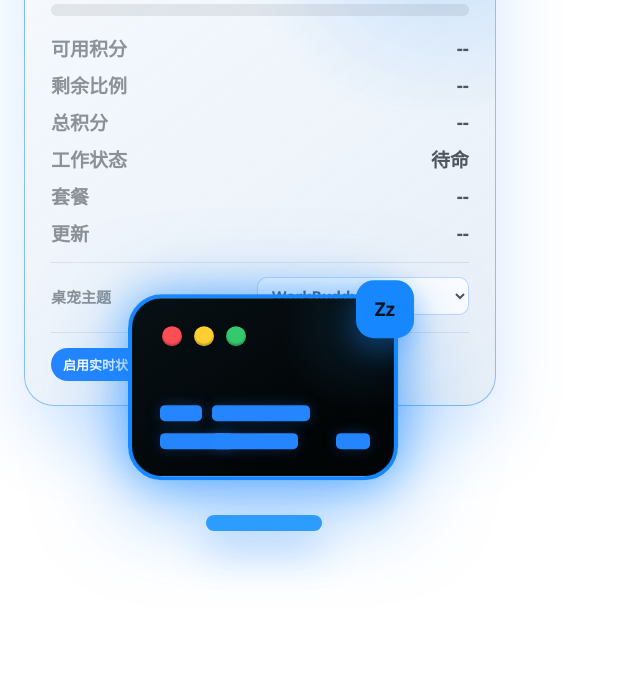
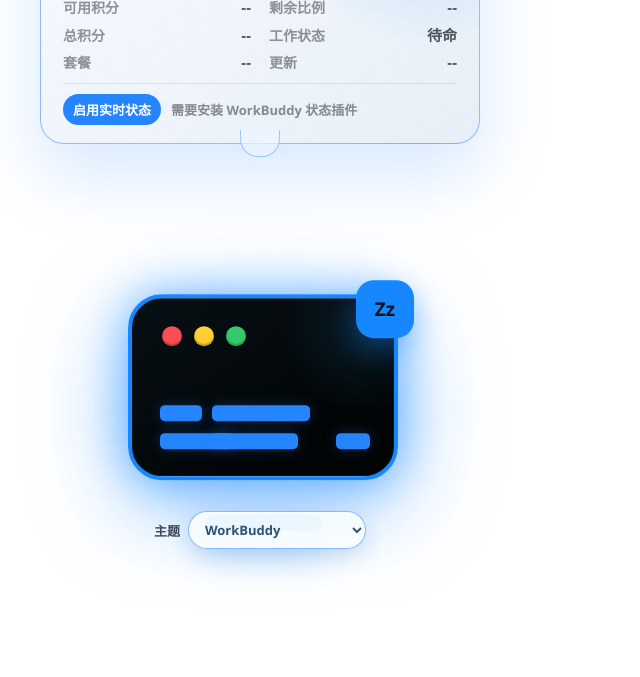
Before and after one commit to STFQ/agent-buddy-workbuddy-windows, a website built with Vite: page index.html in a window 1280 px wide. Shown: the part 123-800 px from the top of the page, without its empty margins (0-640 px from the left). Built offline with nearby package versions, Linux system fonts and the light colour scheme.

Commit message:
Fix desktop pet layout and theme picker

```diff
--- a/index.html
+++ b/index.html
@@ -51,16 +51,6 @@
           </div>
         </dl>
 
-        <label class="theme-picker" for="theme-select">
-          <span>桌宠主题</span>
-          <select id="theme-select">
-            <option value="workbuddy">WorkBuddy</option>
-            <option value="kitty-buddy">KittyBuddy</option>
-            <option value="prismatic-blade">Yasuo · PrismaticBlade</option>
-            <option value="ember-sage">Jax · EmberSage</option>
-          </select>
-        </label>
-
         <div id="setup-row" class="setup-row" data-status="disabled">
           <button id="install-plugin" type="button">启用实时状态</button>
           <span id="setup-message">需要安装 WorkBuddy 状态插件</span>
@@ -86,6 +76,15 @@
         <img id="theme-badge-image" class="theme-badge-image" alt="" draggable="false" />
       </section>
       <div id="stand" class="stand"></div>
+      <label class="theme-picker" for="theme-select">
+        <span>主题</span>
+        <select id="theme-select" aria-label="选择桌宠主题">
+          <option value="workbuddy">WorkBuddy</option>
+          <option value="kitty-buddy">KittyBuddy</option>
+          <option value="prismatic-blade">Yasuo · PrismaticBlade</option>
+          <option value="ember-sage">Jax · EmberSage</option>
+        </select>
+      </label>
     </main>
 
     <script type="module" src="/src/main.ts"></script>
--- a/src/main.ts
+++ b/src/main.ts
@@ -85,6 +85,7 @@ const stand = document.querySelector<HTMLElement>("#stand")!;
 const themePetImage = document.querySelector<HTMLImageElement>("#theme-pet-image")!;
 const themeBadgeImage = document.querySelector<HTMLImageElement>("#theme-badge-image")!;
 const themeSelect = document.querySelector<HTMLSelectElement>("#theme-select")!;
+const themePicker = document.querySelector<HTMLElement>(".theme-picker")!;
 const statusText = document.querySelector<HTMLElement>("#status-text")!;
 const creditLeft = document.querySelector<HTMLElement>("#credit-left")!;
 const creditProgress = document.querySelector<HTMLElement>("#credit-progress")!;
@@ -334,7 +335,9 @@ function unionRect(rects: DOMRect[], padding: number, bodyRect: DOMRect) {
 function reportHitRegions() {
   if (!hasTauriRuntime) return;
   const bodyRect = document.body.getBoundingClientRect();
-  const petElements = toTheme(stage.dataset.theme) === "workbuddy" ? [petCard, stateBadge, stand] : [petCard];
+  const petElements = toTheme(stage.dataset.theme) === "workbuddy"
+    ? [petCard, stateBadge, stand, themePicker]
+    : [petCard, themePicker];
   const pet = unionRect(
     petElements.map((element) => element.getBoundingClientRect()),
     8,
--- a/src/styles.css
+++ b/src/styles.css
@@ -26,12 +26,12 @@ body {
 
 .credit-panel {
   position: absolute;
-  left: 24px;
+  left: 40px;
   top: 10px;
-  width: 472px;
-  padding: 28px 26px 24px;
+  width: 440px;
+  padding: 20px 22px 18px;
   border: 1px solid rgba(55, 148, 255, 0.55);
-  border-radius: 30px;
+  border-radius: 24px;
   background:
     radial-gradient(circle at 88% 6%, rgba(43, 146, 255, 0.22), transparent 32%),
     linear-gradient(145deg, rgba(246, 250, 255, 0.92), rgba(226, 235, 245, 0.82));
@@ -56,13 +56,13 @@ body {
   content: "";
   position: absolute;
   left: 50%;
-  bottom: -18px;
-  width: 46px;
-  height: 34px;
+  bottom: -14px;
+  width: 38px;
+  height: 26px;
   transform: translateX(-50%);
   border: 1px solid rgba(55, 148, 255, 0.45);
   border-top: 0;
-  border-radius: 0 0 24px 24px;
+  border-radius: 0 0 18px 18px;
   background: rgba(237, 246, 255, 0.7);
 }
 
@@ -75,15 +75,15 @@ body {
 
 .brand {
   color: rgba(20, 24, 30, 0.45);
-  font-size: 23px;
+  font-size: 18px;
   font-weight: 900;
   letter-spacing: 0.14em;
 }
 
 .status-text {
-  margin-top: 6px;
+  margin-top: 3px;
   color: #2585ff;
-  font-size: 18px;
+  font-size: 16px;
   font-weight: 800;
 }
 
@@ -96,20 +96,20 @@ body {
 }
 
 #credit-left {
-  font-size: 60px;
+  font-size: 46px;
   line-height: 0.9;
   font-weight: 850;
   letter-spacing: -0.05em;
 }
 
 .credit-main small {
-  font-size: 18px;
+  font-size: 15px;
   font-weight: 800;
 }
 
 .progress-track {
   height: 12px;
-  margin: 24px 0 18px;
+  margin: 14px 0 12px;
   overflow: hidden;
   border-radius: 999px;
   background: rgba(96, 103, 112, 0.13);
@@ -126,8 +126,8 @@ body {
 
 .metrics {
   display: grid;
-  grid-template-columns: 1fr;
-  gap: 9px;
+  grid-template-columns: repeat(2, minmax(0, 1fr));
+  gap: 7px 18px;
   margin: 0;
 }
 
@@ -135,47 +135,50 @@ body {
   display: flex;
   align-items: center;
   justify-content: space-between;
-  gap: 18px;
+  gap: 8px;
   min-width: 0;
 }
 
 .metrics dt {
   color: rgba(30, 35, 42, 0.48);
-  font-size: 19px;
+  font-size: 14px;
   font-weight: 750;
 }
 
 .metrics dd {
   margin: 0;
   color: #4f555d;
-  font-size: 19px;
+  font-size: 15px;
   font-weight: 850;
-  max-width: 270px;
+  max-width: 135px;
   overflow: hidden;
   text-overflow: ellipsis;
   white-space: nowrap;
 }
 
 .theme-picker {
+  position: absolute;
+  left: 50%;
+  bottom: 8px;
+  z-index: 2;
   display: flex;
   align-items: center;
-  justify-content: space-between;
-  gap: 18px;
-  margin-top: 15px;
-  padding-top: 14px;
-  border-top: 1px solid rgba(30, 35, 42, 0.09);
-  color: rgba(30, 35, 42, 0.48);
-  font-size: 15px;
-  font-weight: 750;
+  gap: 8px;
+  margin: 0;
+  transform: translateX(-50%);
+  color: rgba(28, 38, 54, 0.82);
+  font-size: 13px;
+  font-weight: 800;
 }
 
 .theme-picker select {
-  min-width: 140px;
-  border: 1px solid rgba(37, 133, 255, 0.3);
-  border-radius: 10px;
-  padding: 7px 10px;
-  background: rgba(255, 255, 255, 0.8);
-  color: #4f555d;
+  width: 178px;
+  border: 1px solid rgba(37, 133, 255, 0.55);
+  border-radius: 999px;
+  padding: 8px 28px 8px 12px;
+  background: rgba(248, 252, 255, 0.94);
+  color: #2f5375;
+  box-shadow: 0 8px 20px rgba(30, 105, 180, 0.18);
   font: inherit;
   font-weight: 800;
   outline: none;
@@ -185,8 +188,8 @@ body {
   display: flex;
   align-items: center;
   gap: 10px;
-  margin-top: 17px;
-  padding-top: 15px;
+  margin-top: 11px;
+  padding-top: 10px;
   border-top: 1px solid rgba(30, 35, 42, 0.09);
   color: rgba(30, 35, 42, 0.5);
   font-size: 13px;
@@ -196,7 +199,7 @@ body {
 .setup-row button {
   border: 0;
   border-radius: 999px;
-  padding: 7px 12px;
+  padding: 6px 10px;
   background: #2585ff;
   color: white;
   font: inherit;
@@ -263,10 +266,10 @@ body {
 }
 
 #pet-stage[data-theme]:not([data-theme="workbuddy"]) .pet-card {
-  left: 56px;
-  bottom: 28px;
-  width: 408px;
-  height: 408px;
+  left: 80px;
+  bottom: 50px;
+  width: 360px;
+  height: 360px;
   border: 0;
   border-radius: 0;
   background: transparent;
@@ -287,10 +290,10 @@ body {
 .theme-badge-image {
   display: none;
   position: absolute;
-  top: 6px;
+  top: 0;
   right: 0;
-  width: 84px;
-  height: 84px;
+  width: 72px;
+  height: 72px;
   object-fit: contain;
   pointer-events: none;
 }
```
